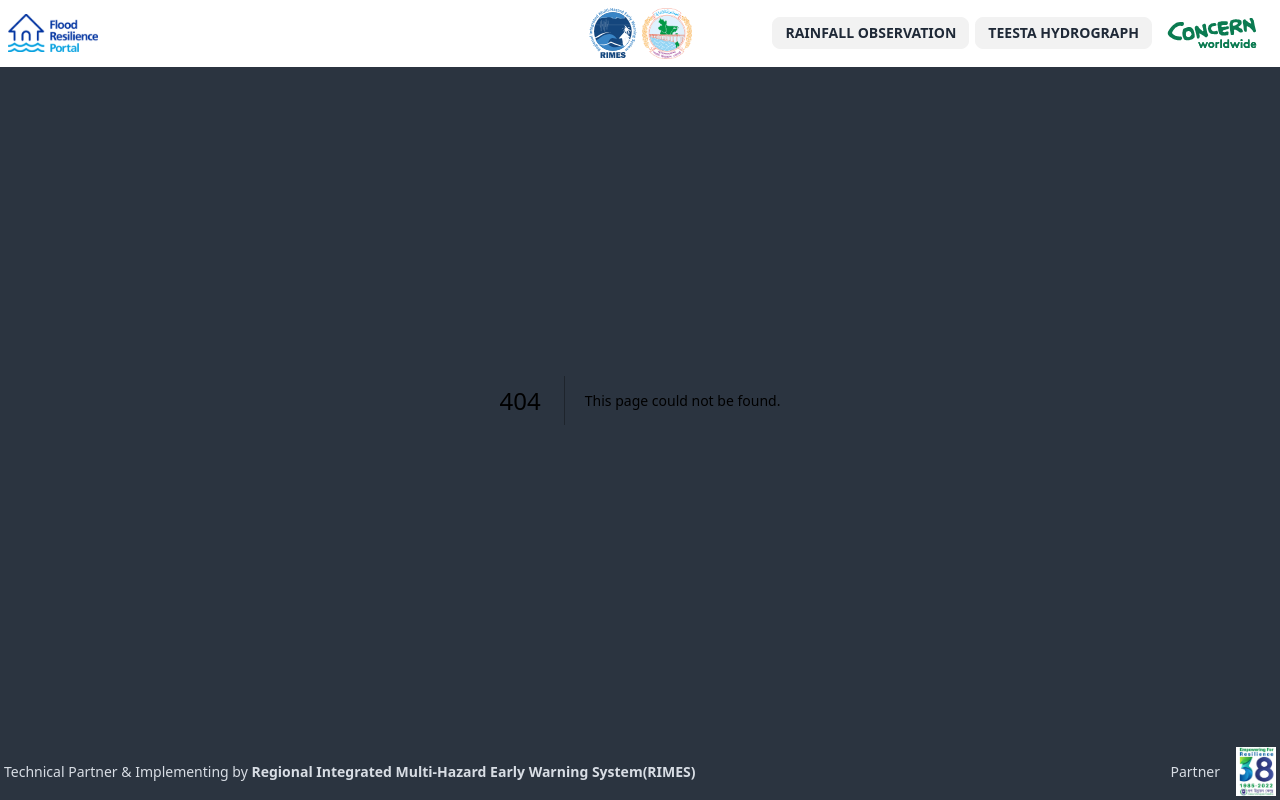
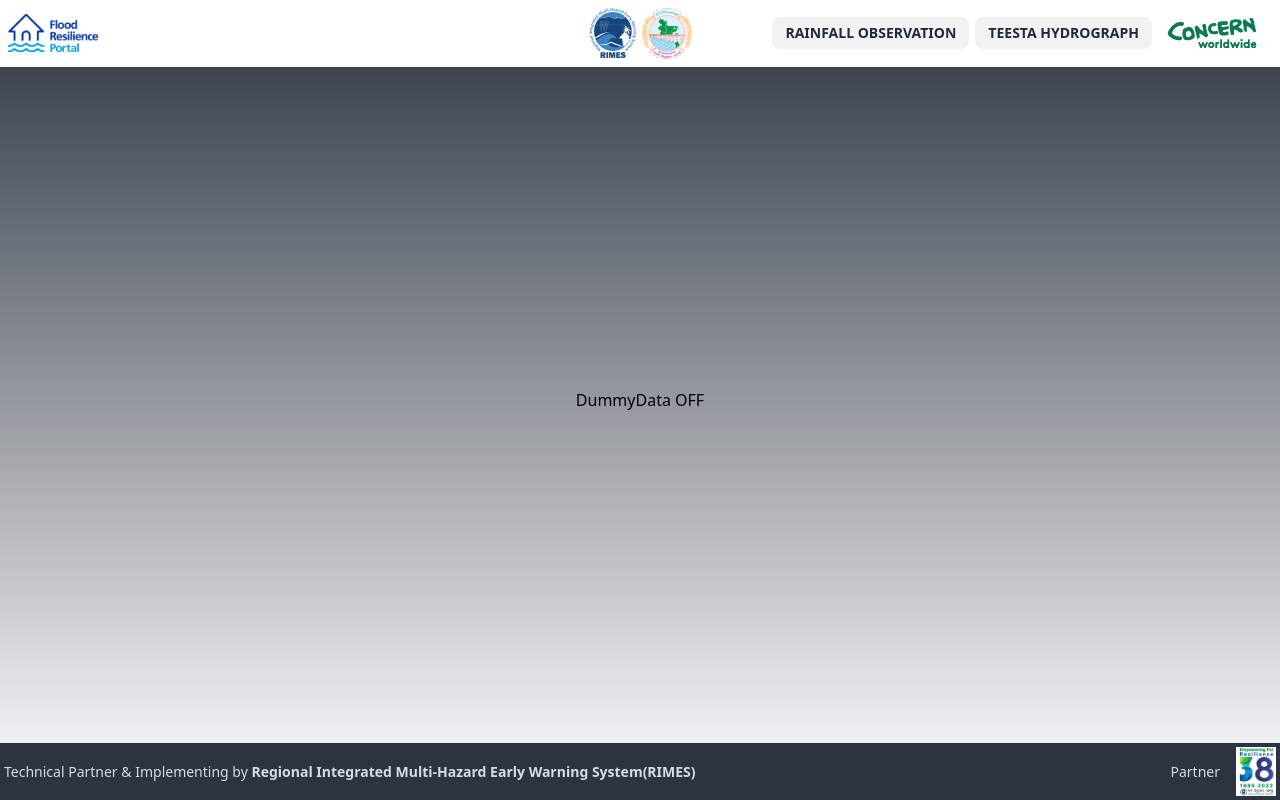
Before and after one commit to MHMasuk/flood-monitor, a Next.js app: page /sound in a window 1280 px wide. Before the commit this address had no page. Built offline with nearby package versions, Linux system fonts and the light colour scheme.

Commit message:
Add dummy data context.

```diff
--- /dev/null
+++ b/app/context/DummyDataContext.js
@@ -0,0 +1,17 @@
+"use client"
+
+import React, { createContext, useContext, useState } from 'react';
+
+const DummyDataContext = createContext();
+
+export const useDummyDataContext = () => useContext(DummyDataContext);
+
+export const DummyDataProvider = ({ children }) => {
+    const [dummyData, setDummyData] = useState(false);
+
+    return (
+        <DummyDataContext.Provider value={{ dummyData, setDummyData }}>
+            {children}
+        </DummyDataContext.Provider>
+    );
+};
--- a/app/layout.js
+++ b/app/layout.js
@@ -6,6 +6,8 @@ const inter = Inter({subsets: ['latin']})
 import Headers from "@/app/components/Layout/headers";
 import Footer from "@/app/components/Layout/footer";
 
+import {DummyDataProvider} from "@/app/context/DummyDataContext";
+
 export const metadata = {
     title: 'Flood Monitoring.',
     description: 'Teesta flood monitoring.',
@@ -13,6 +15,7 @@ export const metadata = {
 
 export default function RootLayout({children}) {
     return (
+        <DummyDataProvider>
             <html lang="en">
                 <body className="max-h-screen bg-neutral">
                     <Headers />
@@ -20,5 +23,6 @@ export default function RootLayout({children}) {
                     <Footer />
                 </body>
             </html>
+        </DummyDataProvider>
     )
 }
--- a/app/page.js
+++ b/app/page.js
@@ -6,8 +6,10 @@ import MainChartNew from "@/app/components/Chart/mainChartNew";
 import React, {useEffect, useRef, useState} from "react";
 
 import {fetchTokenIfExpired} from "@/utils/jwtToken";
+import {useDummyDataContext} from "@/app/context/DummyDataContext";
 
 export default function Home() {
+    const {dummyData} = useDummyDataContext();
     const daliaDataNew = [
         {
             "datetime": "2023-08-27T03:30:00",
@@ -101,80 +103,80 @@ export default function Home() {
 
     const doaniaData = [
         {
-            "datetime":"2024-03-04T02:30:00",
-            "value":49.162
+            "datetime": "2024-03-04T02:30:00",
+            "value": 49.162
         },
         {
-            "datetime":"2024-03-04T02:45:00",
-            "value":49.159
+            "datetime": "2024-03-04T02:45:00",
+            "value": 49.159
         },
         {
-            "datetime":"2024-03-04T03:00:00",
-            "value":49.155
+            "datetime": "2024-03-04T03:00:00",
+            "value": 49.155
         },
         {
-            "datetime":"2024-02-25T03:15:00",
-            "value":49.098
+            "datetime": "2024-02-25T03:15:00",
+            "value": 49.098
         },
         {
-            "datetime":"2024-02-25T03:30:00",
-            "value":48.99
+            "datetime": "2024-02-25T03:30:00",
+            "value": 48.99
         },
         {
-            "datetime":"2024-02-25T03:45:00",
-            "value":48.938
+            "datetime": "2024-02-25T03:45:00",
+            "value": 48.938
         },
         {
-            "datetime":"2024-02-25T04:00:00",
-            "value":48.905
+            "datetime": "2024-02-25T04:00:00",
+            "value": 48.905
         },
         {
-            "datetime":"2024-02-25T04:15:00",
-            "value":48.884
+            "datetime": "2024-02-25T04:15:00",
+            "value": 48.884
         },
         {
-            "datetime":"2024-02-25T04:30:00",
-            "value":48.813
+            "datetime": "2024-02-25T04:30:00",
+            "value": 48.813
         },
         {
-            "datetime":"2024-02-25T04:45:00",
-            "value":48.776
+            "datetime": "2024-02-25T04:45:00",
+            "value": 48.776
         },
         {
-            "datetime":"2024-02-25T05:00:00",
-            "value":48.746
+            "datetime": "2024-02-25T05:00:00",
+            "value": 48.746
         },
         {
-            "datetime":"2024-02-25T05:15:00",
-            "value":48.731
+            "datetime": "2024-02-25T05:15:00",
+            "value": 48.731
         },
         {
-            "datetime":"2024-02-25T05:30:00",
-            "value":48.718
+            "datetime": "2024-02-25T05:30:00",
+            "value": 48.718
         },
         {
-            "datetime":"2024-02-25T05:45:00",
-            "value":48.709
+            "datetime": "2024-02-25T05:45:00",
+            "value": 48.709
         },
         {
-            "datetime":"2024-02-25T06:00:00",
-            "value":48.698
+            "datetime": "2024-02-25T06:00:00",
+            "value": 48.698
         },
         {
-            "datetime":"2024-02-25T06:15:00",
-            "value":48.692
+            "datetime": "2024-02-25T06:15:00",
+            "value": 48.692
         },
         {
-            "datetime":"2024-02-25T06:30:00",
-            "value":48.686
+            "datetime": "2024-02-25T06:30:00",
+            "value": 48.686
         },
         {
-            "datetime":"2024-02-25T06:45:00",
-            "value":48.678
+            "datetime": "2024-02-25T06:45:00",
+            "value": 48.678
         },
         {
-            "datetime":"2024-02-25T07:00:00",
-            "value":48.678
+            "datetime": "2024-02-25T07:00:00",
+            "value": 48.678
         }
     ]
 
@@ -662,21 +664,38 @@ export default function Home() {
         <main className="h-screen flex justify-center items-center">
             {/*{mikliGongStationData.length > 0 && domohoniWaterLevelData.length > 0 && daliaStationData.length > 0 && doaniaStationData.length > 0 ? (*/}
             {/*{domohoniWaterLevelData.length > 0 && daliaStationData.length > 0 && doaniaStationData.length > 0 ? (*/}
-            { daliaStationData.length > 0 && doaniaStationData.length > 0 ? (
+            {daliaStationData.length > 0 && doaniaStationData.length > 0 ? (
                 // {mikliGongStationData.length > 0 && domohoniWaterLevelData.length > 0 ? (
+                //     <MainChartNew
+                //         mikliGongStationData={mikliGongStationData}
+                //         domohoniWaterLevelData={domohoniWaterLevelData}
+                //         daliaStationData={daliaStationData}
+                //         doaniaStationData={doaniaStationData}
+                //         // productData={productData}
+                //
+                //         // For test purpose
+                //         // mikliGongStationData={mikligongData}
+                //         // domohoniWaterLevelData={domohoniDataNew}
+                //         // daliaStationData={daliaDataNew}
+                //         // doaniaStationData={daliaDataNew}
+                //     />
+
+                dummyData ? (
+                    <MainChartNew
+                        // For test purpose
+                        mikliGongStationData={mikligongData}
+                        domohoniWaterLevelData={domohoniDataNew}
+                        daliaStationData={daliaDataNew}
+                        doaniaStationData={daliaDataNew}
+                    />
+                ) : (
                     <MainChartNew
                         mikliGongStationData={mikliGongStationData}
                         domohoniWaterLevelData={domohoniWaterLevelData}
                         daliaStationData={daliaStationData}
                         doaniaStationData={doaniaStationData}
-                    // productData={productData}
-
-                    // For test purpose
-                    // mikliGongStationData={mikligongData}
-                    // domohoniWaterLevelData={domohoniDataNew}
-                    // daliaStationData={daliaDataNew}
-                    // doaniaStationData={daliaDataNew}
                     />
+                )
             ) : (
                 // Render a loading indicator or message
                 <p>Loading...</p>
--- /dev/null
+++ b/app/sound/page.js
@@ -0,0 +1,24 @@
+"use client"
+
+import {useState} from "react";
+import {useDummyDataContext} from "@/app/context/DummyDataContext";
+
+const Sound = () => {
+    const { dummyData, setDummyData } = useDummyDataContext();
+
+    const handleDummyData = () => {
+        setDummyData(!dummyData);
+    };
+
+    return (
+        <div className="h-screen flex justify-center items-center p-4">
+            {dummyData ?
+                <button onClick={handleDummyData}>DummyData ON</button>
+                :
+                <button onClick={handleDummyData}>DummyData OFF</button>
+            }
+        </div>
+    )
+}
+
+export default Sound
```
Lines whose indentation alone changed are shown as unchanged.
